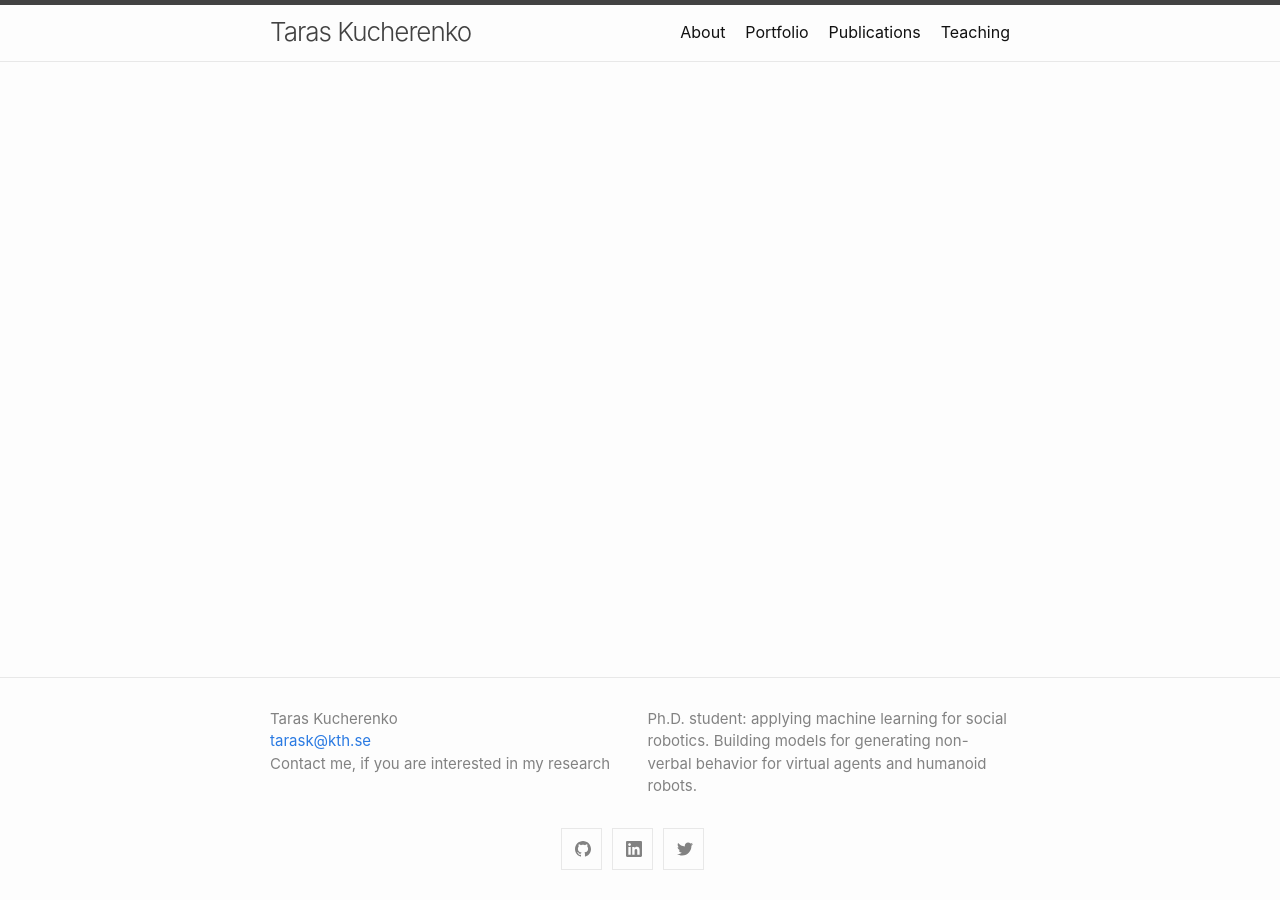
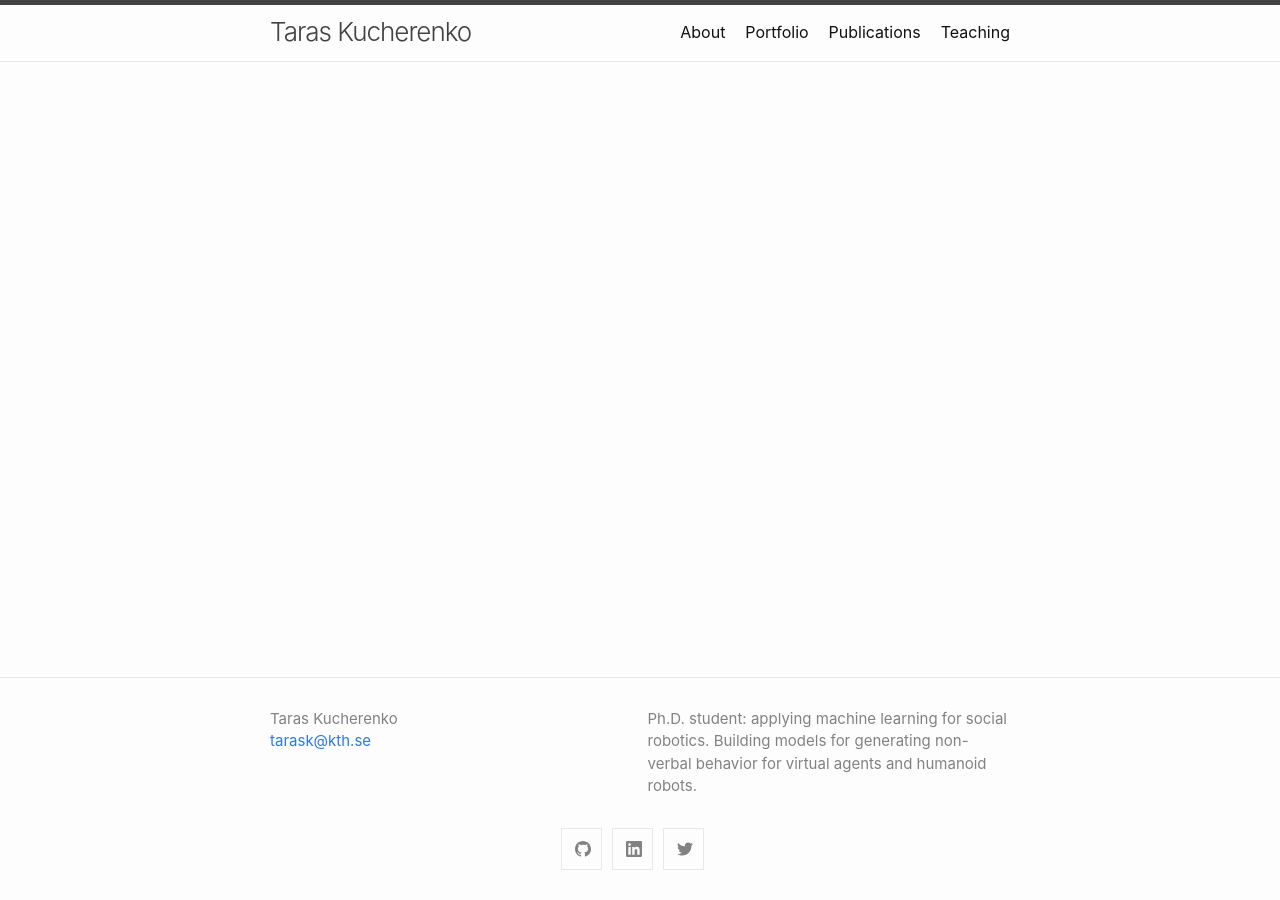
Before and after one commit to Svito-zar/Svito-zar.github.io, a Jekyll site: the page built from about.md, in a window 1280 px wide. Built offline with Jekyll 4.4.1, drawn with Linux system fonts in a browser that asks for light colours; our own code applies the rules of GitHub Pages for plain Markdown files.

```diff
--- a/_includes/footer.html
+++ b/_includes/footer.html
@@ -16,7 +16,6 @@
             {%- if site.email -%}
             <li><a class="u-email" href="mailto:{{ site.email }}">{{ site.email }}</a></li>
             {%- endif -%}
-	    Contact me, if you are interested in my research
         </ul>
       </div>
 
```
